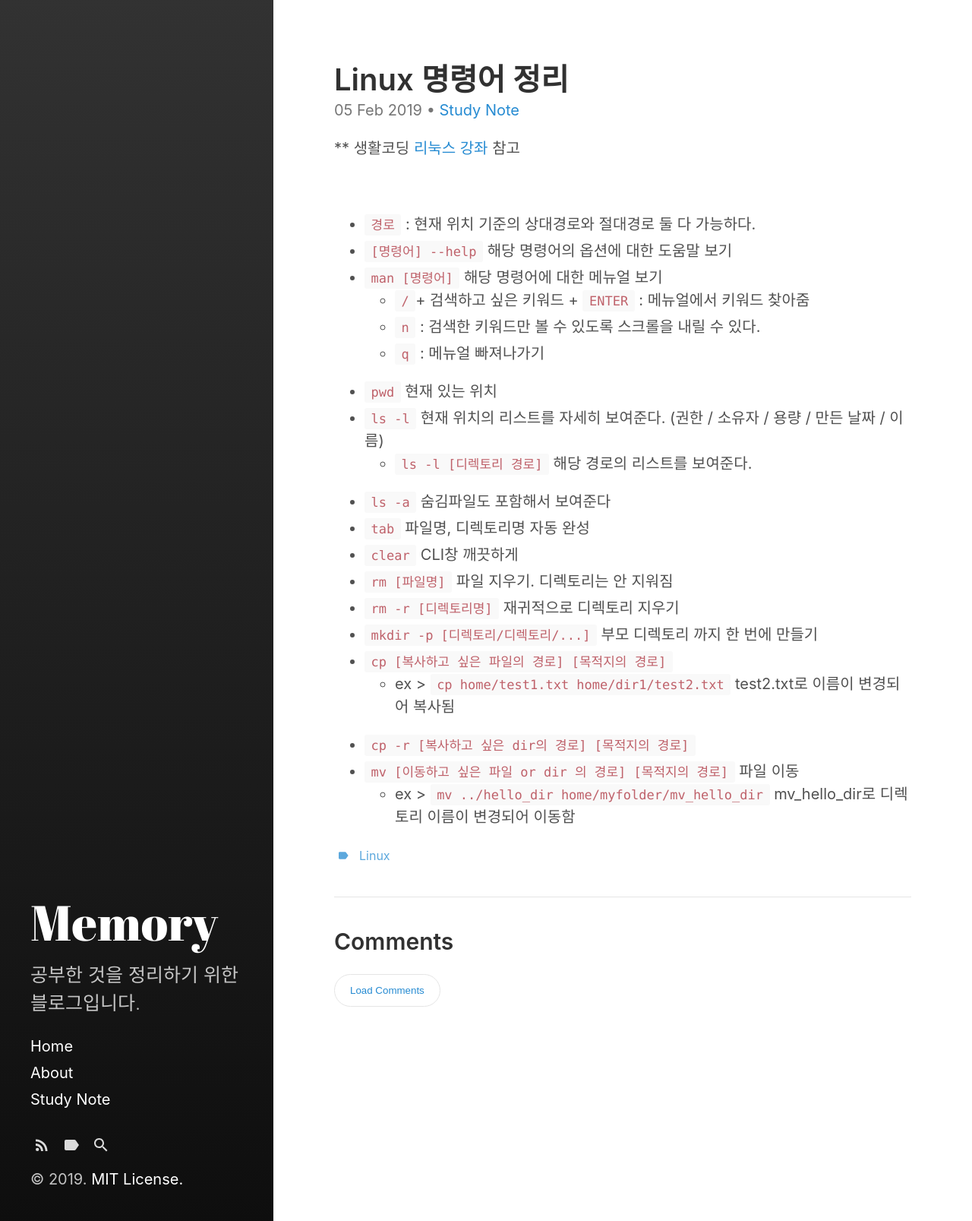
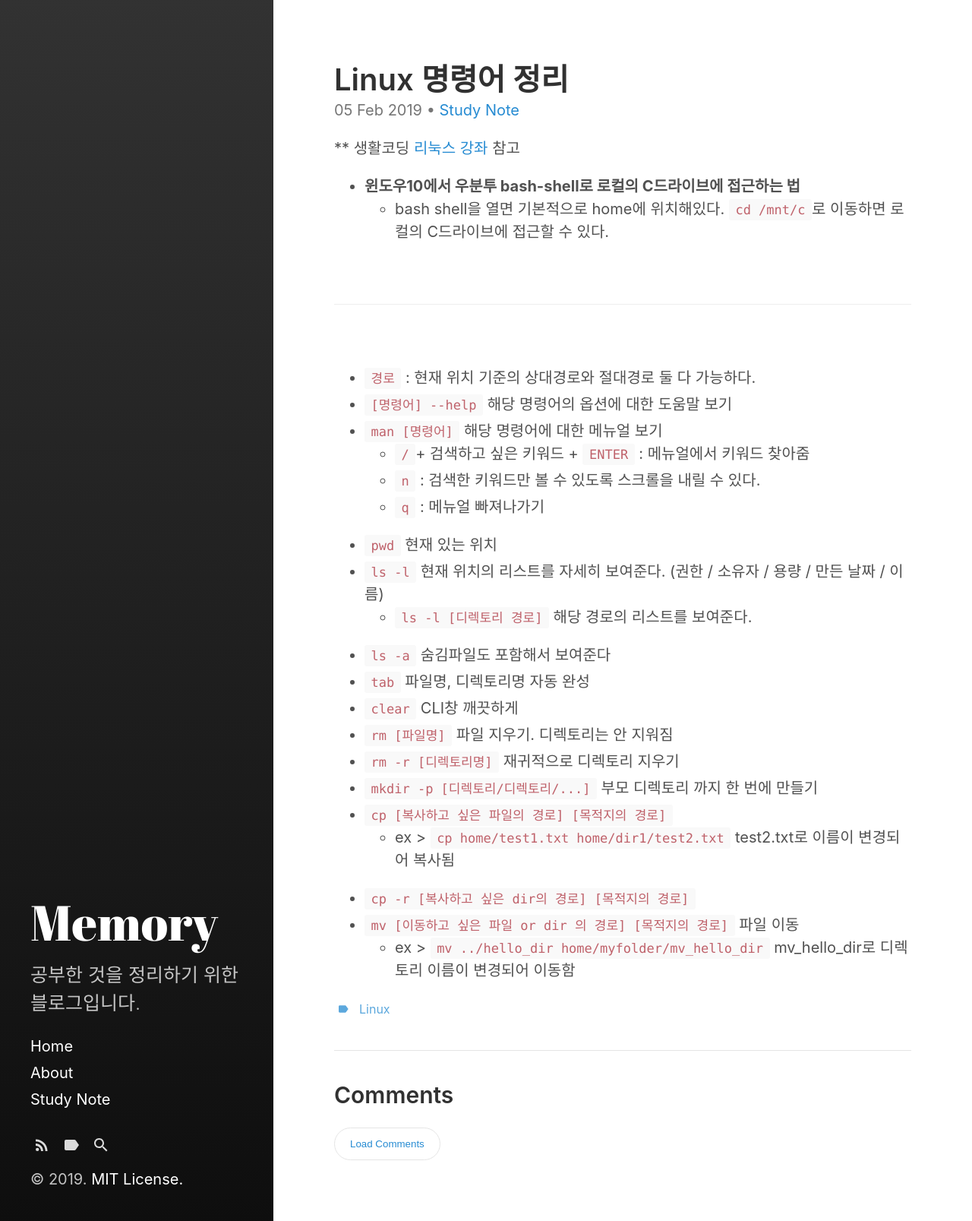
Before and after one commit to kwonsye/kwonsye.github.io, a Jekyll site: the page built from _posts/2019-02-05-linux.md, in a window 1280 px wide. Shown: the whole page at 76% size. Built offline with Jekyll 4.4.1, drawn with Linux system fonts in a browser that asks for light colours.

Commit message:
add how to access C drive in ubuntu bash-shell in linux posting

```diff
--- a/_posts/2019-02-05-linux.md
+++ b/_posts/2019-02-05-linux.md
@@ -7,7 +7,16 @@ categories:
 tags:
   - linux
 ---
-** 생활코딩 <a href="">리눅스 강좌</a> 참고
+
+** 생활코딩 <a href="https://opentutorials.org/course/2598">리눅스 강좌</a> 참고
+
+- <b>윈도우10에서 우분투 bash-shell로 로컬의 C드라이브에 접근하는 법</b>
+    - bash shell을 열면 기본적으로 home에 위치해있다.
+`cd /mnt/c`로 이동하면 로컬의 C드라이브에 접근할 수 있다.
+
+<br>
+
+---
 
 <br>
 
```
